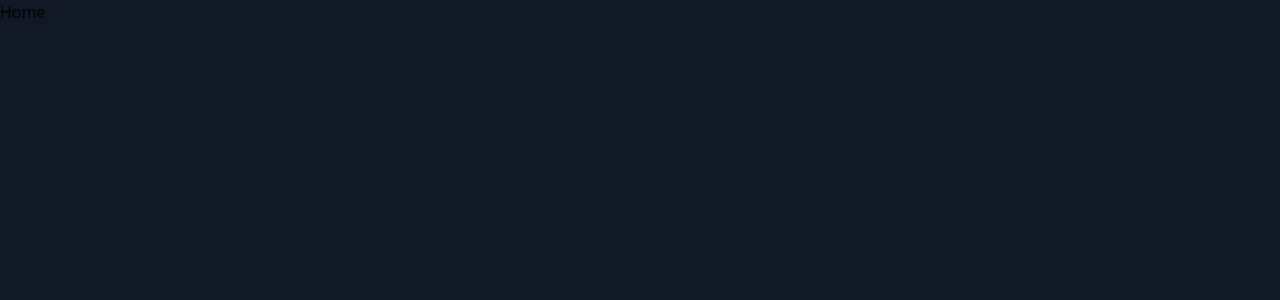
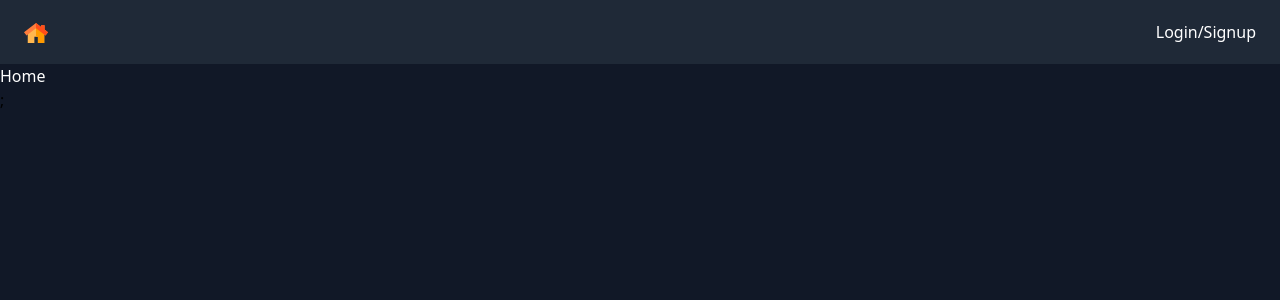
Before and after one commit to imvamsi/Airbnb-GeoFiltering, a Next.js app: page / in a window 1280 px wide. Shown: the top 300 px of the page. Built offline with nearby package versions, Linux system fonts and the light colour scheme.

Commit message:
Added basic layout

```diff
--- a/pages/_app.tsx
+++ b/pages/_app.tsx
@@ -1,10 +1,18 @@
 import { AppProps } from "next/app";
-// import Head from "next/head";
+import Head from "next/head";
 // import { ApolloProvider } from "@apollo/client";
 // import { useApollo } from "src/apollo";
 // import { AuthProvider } from "src/auth/useAuth";
  import "../styles/index.css";
 
 export default function MyApp({ Component, pageProps }: AppProps) {
-  return <Component {...pageProps} />;
+  return (
+  <>
+  <Head>
+    <title>HomePage</title>
+    <link rel='icon' href='/favicon.ico'/>
+  </Head>
+    <Component {...pageProps} />;
+  </>
+  )
 }
--- a/pages/index.tsx
+++ b/pages/index.tsx
@@ -1,7 +1,7 @@
 // import { useState } from "react";
 // import { useQuery, gql } from "@apollo/client";
 // import { useDebounce } from "use-debounce";
-// import Layout from "src/components/layout";
+ import Layout from "src/components/layout";
 // import Map from "src/components/map";
 // import HouseList from "src/components/houseList";
 // import { useLastData } from "src/utils/useLastData";
@@ -9,5 +9,5 @@
 // import { HousesQuery, HousesQueryVariables } from "src/generated/HousesQuery";
 
 export default function Home() {
-  return <div>Home</div>;
+  return <Layout main={<div>Home</div>}/>;
 }
--- a/src/components/layout.tsx
+++ b/src/components/layout.tsx
@@ -1,5 +1,41 @@
-// import { FunctionComponent, ReactNode } from "react";
-// import Link from "next/link";
+ import { FC, ReactNode } from "react";
+ import Link from "next/link";
 // import { useAuth } from "src/auth/useAuth";
 
-export {};
+interface Iprops {
+    main: ReactNode
+}
+
+function Layout({main}: Iprops): React.ReactElement{
+    const authenticated = false
+    return (
+        <div className='bg-gray-900 max-w-screen-2xl mx-auto text-white'>
+            <nav className='bg-gray-800' style={{height: '64px'}}>
+                <div className='px-6 flex items-center justify-between h-16'>
+                    <Link href='/'>
+                        <a>
+                            <img src='/home-color.svg'
+                            alt='home icon'
+                            className='inline w-6'/>
+                        </a>
+                    </Link>
+                    {authenticated ? <>
+                    <Link href='/houses/add'>
+                        <a>
+                            Add house
+                        </a>
+                    </Link>
+                    <button onClick={() => {}}>Log out</button>
+                    </> : (
+                        <Link href='auth'>
+                            <a> Login/Signup</a>
+                        </Link>
+                    )}
+                </div>
+            </nav>
+            <main style={{minHeight: 'calc(100vh-64px)'}}>{main}</main>
+        </div>
+    )
+}
+
+export default Layout
```
